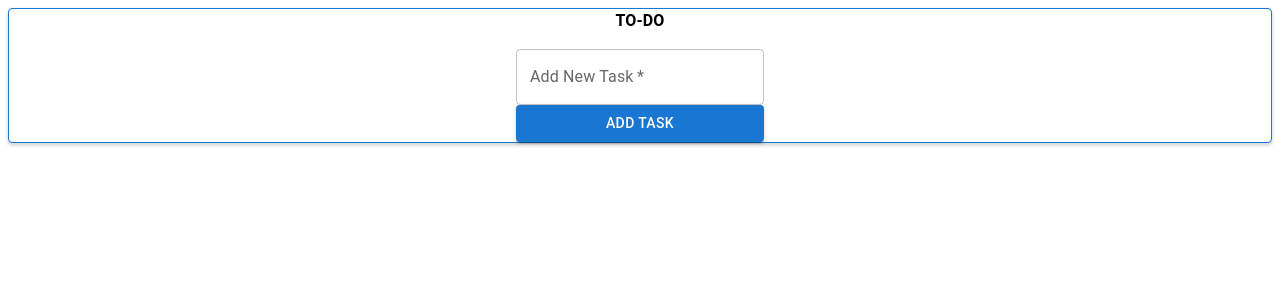
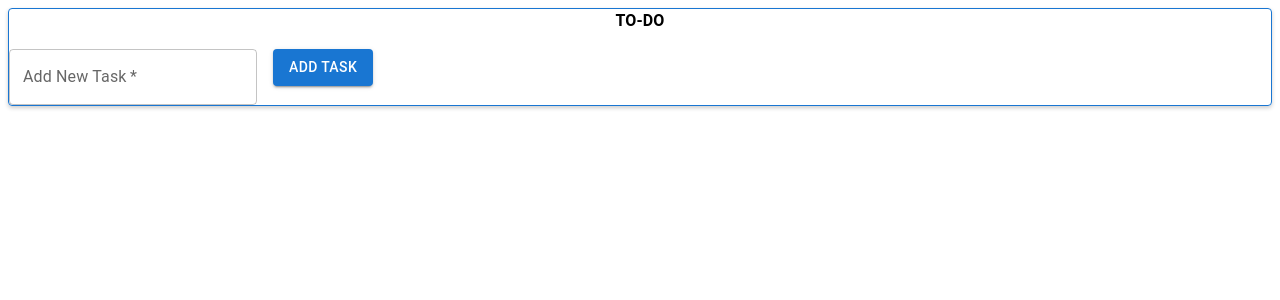
Before and after one commit to Tanaka785/Django-React-ToDoApp, a React app in the folder frontend/: page / in a window 1280 px wide. Shown: the top 300 px of the page. Built offline with nearby package versions, Linux system fonts and the light colour scheme; the HTML template or start-up script is replaced by a standard one.

Commit message:
modifies the grids for the textfield and button

```diff
--- a/frontend/src/components/Homepage.js
+++ b/frontend/src/components/Homepage.js
@@ -33,17 +33,21 @@ export default class Homepage extends Component {
             <b>TO-DO</b>
           </Typography>
         </Grid2>
-        <Grid2 xs={12} align="center">
+        <Grid2 container direction={"row"}>
+          <Grid2 xs={8}>
             <FormControl>
               <TextField
                 required={true}
                 label="Add New Task"
                 value={this.state.task}
               />
+            </FormControl>
+          </Grid2>
+          <Grid2 xs={4}>
             <Button variant="contained" color="primary">
               Add Task
             </Button>
-          </FormControl>
+          </Grid2>
         </Grid2>
       </Grid2>
     );
```
Lines whose indentation alone changed are shown as unchanged.
